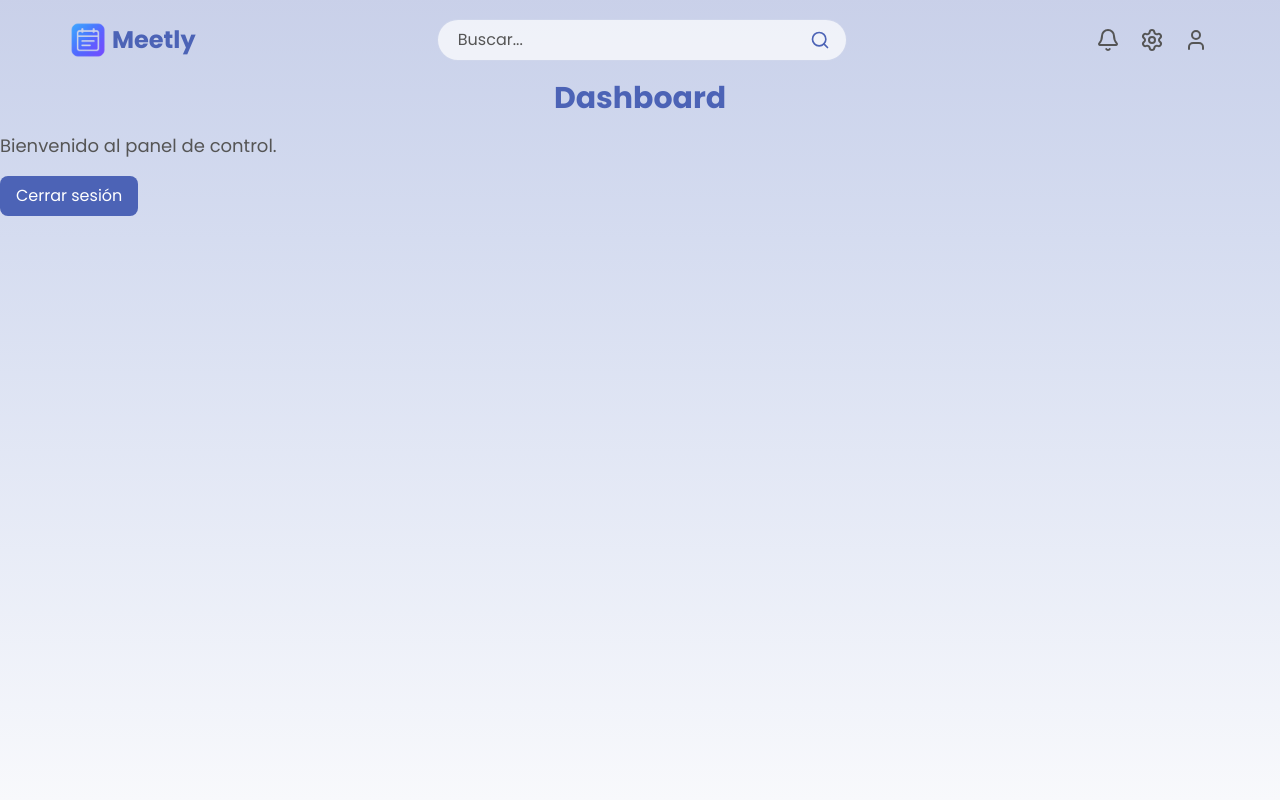
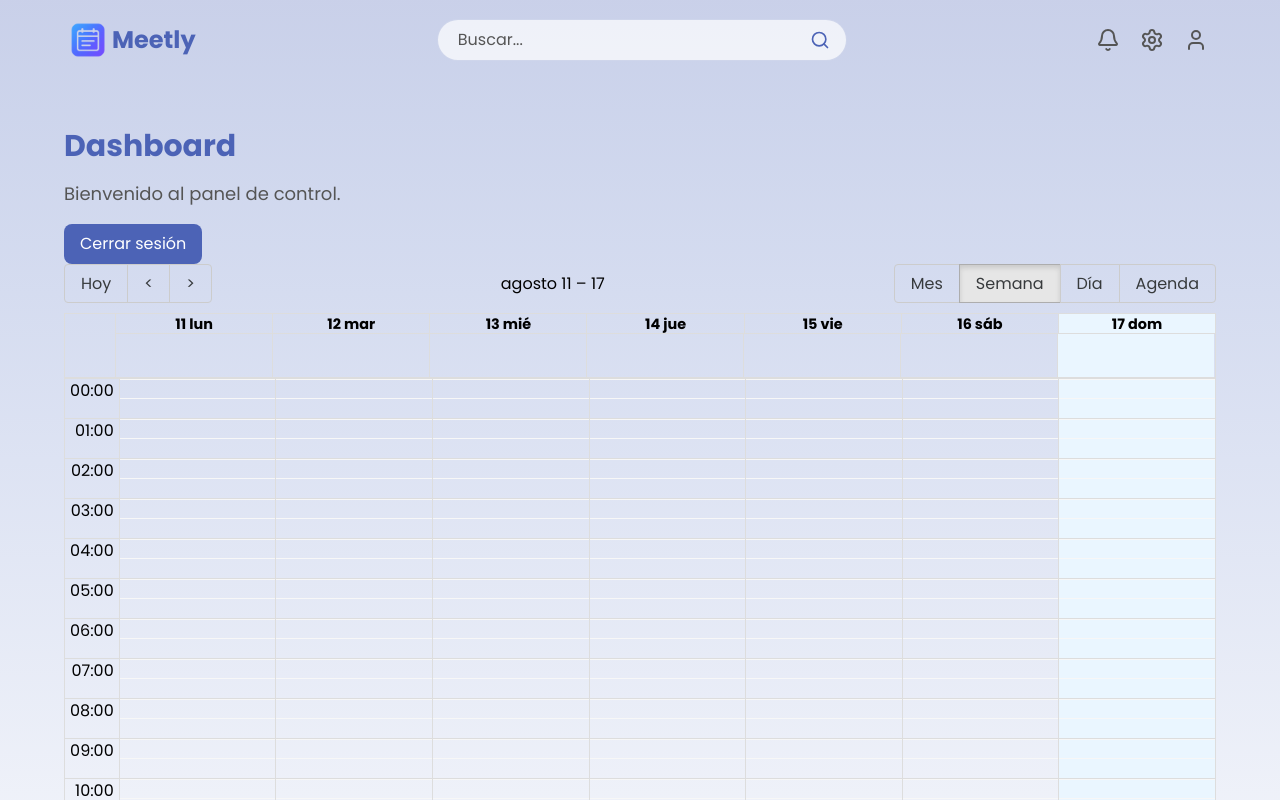
Before and after one commit to chicho69-cesar/meetly, a React (Vite) app in the folder meetly-web/: page / in a window 1280 px wide. Shown: the top 800 px of the page. Built offline with nearby package versions, Linux system fonts and the light colour scheme; no server answers; sample sign-in values are in the browser's storage.

Commit message:
:sparkles: Add basic calendar component

```diff
--- /dev/null
+++ b/meetly-web/src/presentation/components/calendar/calendar-event/calendar-event.tsx
@@ -0,0 +1,11 @@
+interface CalendarEventProps {
+  title: string
+}
+
+export default function CalendarEvent({ title }: CalendarEventProps) {
+  return (
+    <div>
+      <strong>{title}</strong>
+    </div>
+  )
+}
--- /dev/null
+++ b/meetly-web/src/presentation/components/calendar/calendar/calendar.tsx
@@ -0,0 +1,72 @@
+import "react-big-calendar/lib/css/react-big-calendar.css"
+
+import { useState } from "react"
+import { Calendar as BigCalendar, Views, type SlotInfo, type View } from "react-big-calendar"
+
+import { localizer, MESSAGES_ES } from "../../../../config/adapters/calendar"
+import CalendarEvent from "../calendar-event/calendar-event"
+
+export default function Calendar() {
+  const [events, setEvents] = useState([])
+  const [lastView, setLastView] = useState<View>(Views.WEEK)
+
+  const eventStyleGetter = (event: unknown, start: Date, end: Date, isSelected: boolean) => {
+    console.log({ event, start, end, isSelected })
+    // const isMyEvent = (user.uid === event.user._id) || (user.uid === event.user.uid)
+
+    const style = {
+      // backgroundColor: isMyEvent ? "#347CF7" : "#465660",
+      backgroundColor: "#347CF7",
+      borderRadius: "0px",
+      opacity: 0.8,
+      color: "white",
+    }
+
+    return {
+      style,
+    }
+  }
+
+  const handleDoubleClick = () => {
+    console.log("Double clicked on event")
+    // openDateModal()
+  }
+
+  const handleSelect = (event: unknown) => {
+    console.log("Selected event:", event)
+    // openDateModal(event)
+  }
+
+  const handleViewChange = (view: View) => {
+    console.log("View changed to:", view)
+    setLastView(view)
+    // localStorage.setItem("lastView", view)
+  }
+
+  const handleSelectSlot = (slotInfo: SlotInfo) => {
+    console.log("Selected slot:", slotInfo)
+  }
+
+  return (
+    <BigCalendar
+      culture="es"
+      localizer={localizer}
+      events={events}
+      defaultView={lastView}
+      view={lastView}
+      startAccessor="start"
+      endAccessor="end"
+      selectable
+      style={{ height: "calc( 100vh - 80px )" }}
+      messages={MESSAGES_ES}
+      eventPropGetter={eventStyleGetter}
+      components={{
+        event: CalendarEvent
+      }}
+      onSelectSlot={handleSelectSlot}
+      onDoubleClickEvent={handleDoubleClick}
+      onSelectEvent={handleSelect}
+      onView={handleViewChange}
+    />
+  )
+}
--- a/meetly-web/src/presentation/pages/dashboard/dashboard-page.tsx
+++ b/meetly-web/src/presentation/pages/dashboard/dashboard-page.tsx
@@ -1,11 +1,12 @@
+import Calendar from "../../components/calendar/calendar/calendar"
 import useAuthStore from "../../hooks/use-auth-store"
 
 export default function DashboardPage() {
   const { handleLogout } = useAuthStore()
 
   return (
-    <div>
-      <h1 className="text-3xl font-bold text-primary text-center mb-4">
+    <main className="w-full mx-auto max-w-6xl my-12">
+      <h1 className="text-3xl font-bold text-primary mb-4">
         Dashboard
       </h1>
 
@@ -19,6 +20,8 @@ export default function DashboardPage() {
       >
         Cerrar sesión
       </button>
-    </div>
+
+      <Calendar />
+    </main>
   )
 }
```
